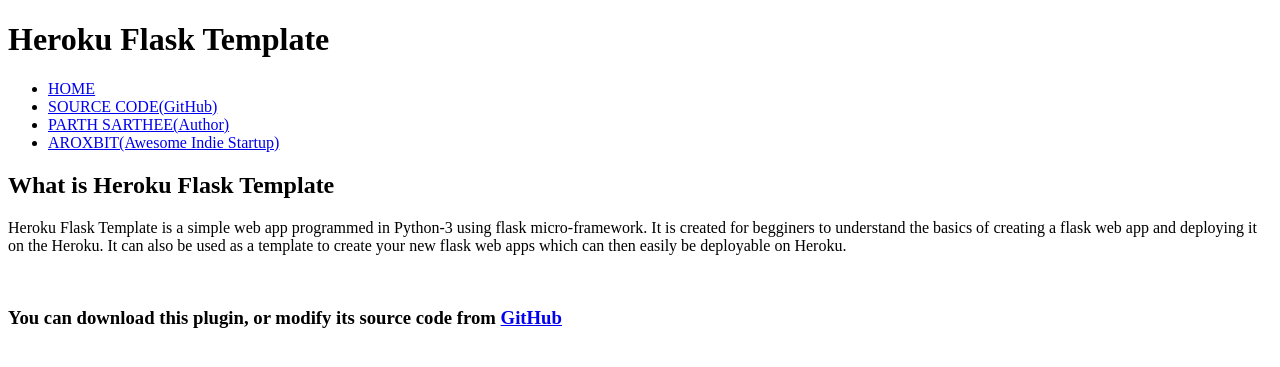
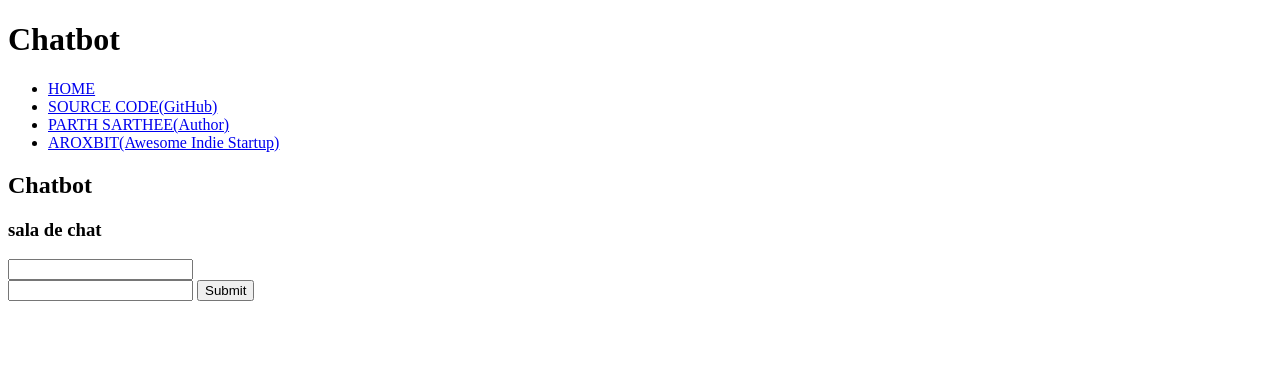
Before and after one commit to 4mbk0r/prueba-heruko, a Flask app: page / in a window 1280 px wide. Shown: the top 367 px of the page. Run offline with Flask 2, Linux system fonts and the light colour scheme.

Commit message:
primera aplicaion input

```diff
--- a/app.py
+++ b/app.py
@@ -7,3 +7,8 @@
 @app.route('/')
 def index():
     return render_template('index.html')
+
+@app.route('/', methods=['POST'])
+def index_post():
+    text = request.form['text']
+    return render_template("index.html", respuesta=text )
--- a/templates/index.html
+++ b/templates/index.html
@@ -7,7 +7,7 @@
 
     </head>
     <body>
-        <h1 id="tittle">Heroku Flask Template</h1>
+        <h1 id="tittle">Chatbot</h1>
         <nav>
             <ul>
                 <li><a href="index.html">HOME</a></li>
@@ -16,10 +16,12 @@
                 <li><a href="http://aroxbit.com">AROXBIT(Awesome Indie Startup)</a></li>
             </ul>
         </nav>
-        <h2>What is Heroku Flask Template</h2>
-        <p>
-            Heroku Flask Template is a simple web app programmed in Python-3 using flask micro-framework. It is created for begginers to understand the basics of creating a flask web app and deploying it on the Heroku. It can also be used as a template to create your new flask web apps which can then easily be deployable on Heroku.
-        </p><br>
-        <h3>You can download this plugin, or modify its source code from <a href="https://github.com/vetronus/heroku-flask-template">GitHub</a></h3>
+        <h2>Chatbot</h2>
+        <h3>sala de chat</h3>
+        <input name="chat" >
+        <form method="POST">
+            <input name="text">
+            <input type="submit">
+        </form>
     </body>
 </html>
```
